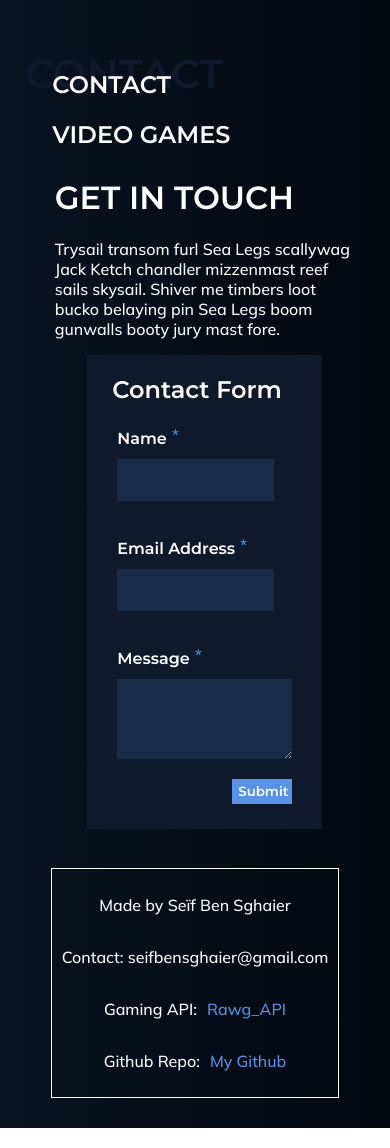
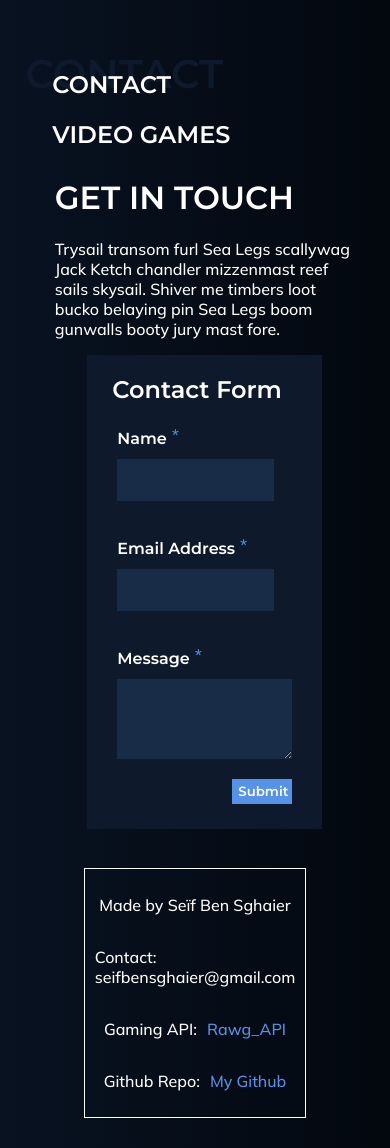
Before and after one commit to Cryandie/game-flix, a React (Create React App) app: page /contact in a window 390 px wide. Built offline with nearby package versions, Linux system fonts and the light colour scheme.

Commit message:
mobile UI fix

```diff
--- a/src/components/Footer/index.css
+++ b/src/components/Footer/index.css
@@ -10,6 +10,8 @@
   margin-top: 50px;
   margin-bottom: 30px;
   padding: 10px;
+  inline-size: 200px;
+  overflow-wrap: break-word;
 }
 
 .footer-link {
--- a/src/components/Main/GamesFetch/GamesFetch.css
+++ b/src/components/Main/GamesFetch/GamesFetch.css
@@ -131,6 +131,6 @@
     display: flex;
     justify-content: center;
     box-shadow: 0 0 10px #5692e8;
-    transform: translateY(-120%);
+    transform: translateY(-100%);
   }
 }
```
